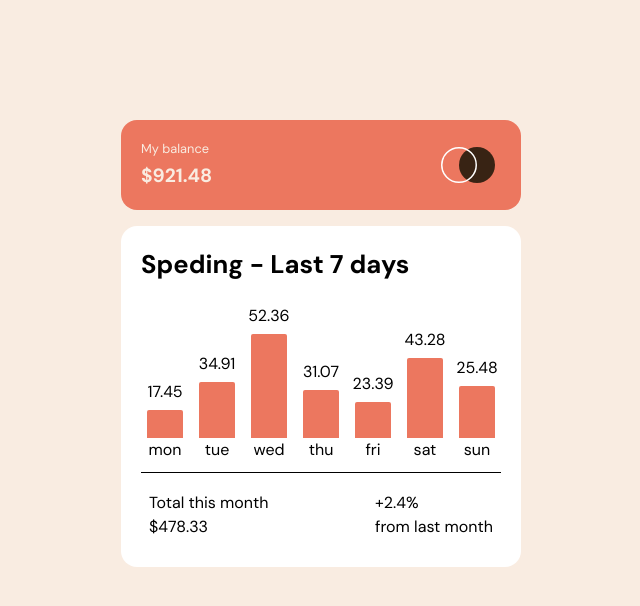
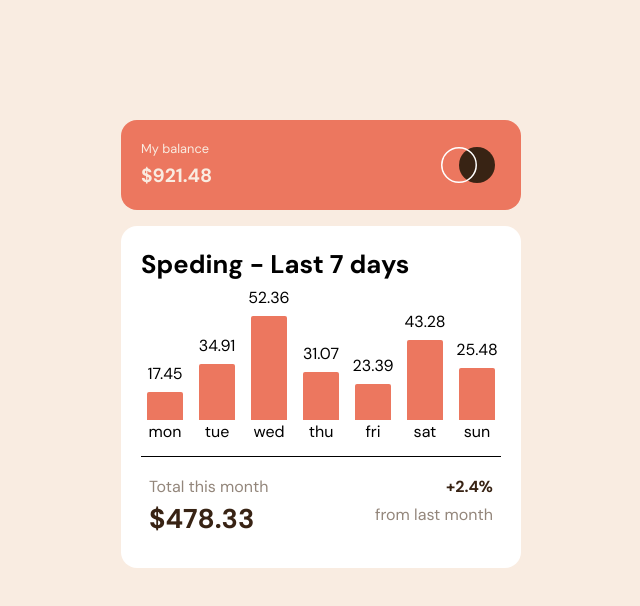
Before and after one commit to ItaloDev-Marcelo/expenses-chart-ts, a React (Vite) app: page / in a window 1280 px wide. Shown: the top 606 px of the page, without its empty margins (319-959 px from the left). Built offline with nearby package versions, Linux system fonts and the light colour scheme.

Commit message:
refactor: add handleSelectChart and state to ExpensesChartLayout

```diff
--- a/src/layout/ExpensesChartLayout.tsx
+++ b/src/layout/ExpensesChartLayout.tsx
@@ -1,29 +1,33 @@
-
+import { useState } from 'react'
 import Data from '../data.json'
 import Chart from '../utils/Chart'
 const ExpensesChartLayout = () => {
 
+    const [selectChart,setSelectChart] = useState(52.36);
+    const handleSelectChart = (index:number) => setSelectChart(index)
 
     return (
         <main className='w-[325px] md:w-[375px] xl:w-[400px] bg-white rounded-2xl'>
             <section className="w-full p-5 space-y-2.5  ">
-                <div className='mb-2.5'>
+                <div className='mb-3'>
                     <h2 className='mb-5 text-[1.3rem] md:text-[1.5rem] xl:text-[1.6rem] font-bold  '>Speding - Last 7 days</h2>
-                   <div className='flex flex-row justify-center items-end  '>
+                   <div className='flex flex-row justify-center items-end h-35 '>
                      {Data.map((valor, index) => (
-                         <Chart day={valor.day} amount={valor.amount} key={index} />
+                         <Chart day={valor.day} amount={valor.amount} key={index}
+                         selectChart={selectChart} handleSelectChart={handleSelectChart}
+                          />
                     ))}
                    </div>
                 </div>
                 <hr />
                 <div className='flex flex-row justify-between p-2'>
                     <div>
-                        <p>Total this month</p>
-                        <h3>$478.33</h3>
+                        <p className='text-Neutral-Brown-400'>Total this month</p>
+                        <h3 className='text-Neutral-Brown-950 text-[1.7em] font-bold'>$478.33</h3>
                     </div>
-                    <div>
-                        <p>+2.4%</p>
-                        <p>from last month</p>
+                    <div className='text-Neutral-Brown-400 flex-row items-end justify-end text-right'>
+                        <p className='text-Neutral-Brown-950 mb-1 font-bold'>+2.4%</p>
+                        <p className='text-Neutral-Brown-400'>from last month</p>
                     </div>
                 </div>
             </section>
```
